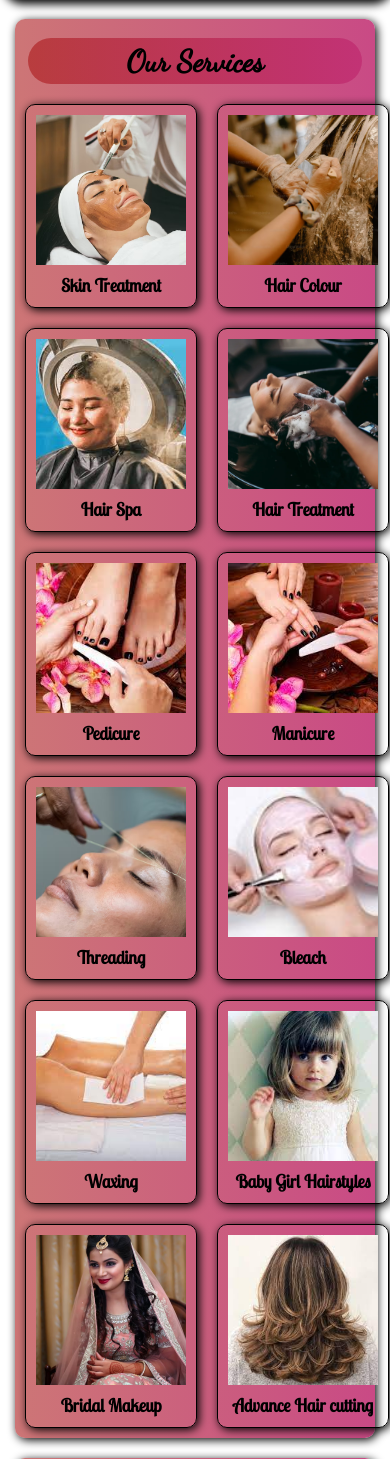
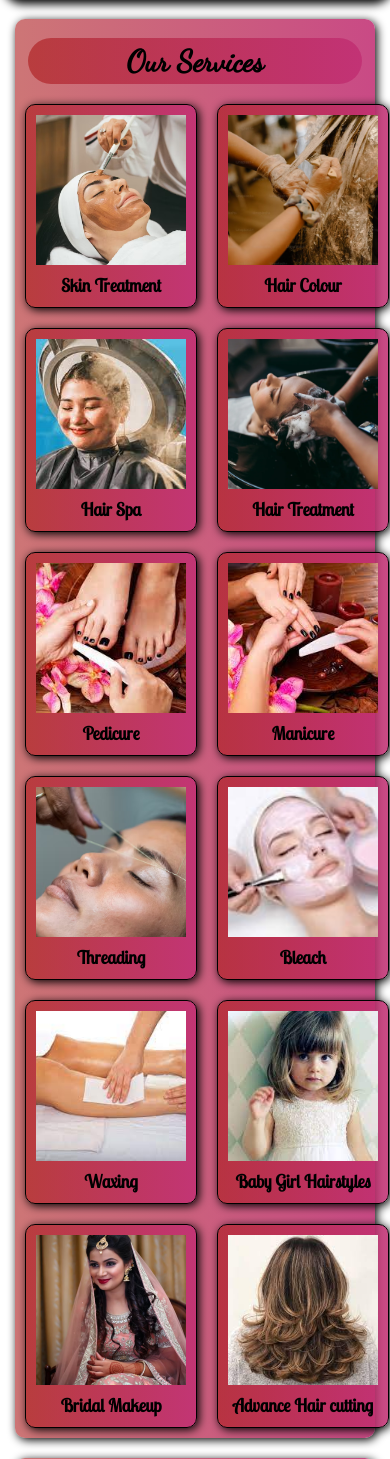
Before and after one commit to chandanshaw833609/apsara, a PHP site: page / in a window 390 px wide. Shown: the part 634-2093 px from the top of the page. Run offline with PHP 8.4, Linux system fonts and the light colour scheme; some web fonts are replaced.

Commit message:
Update index.css

```diff
--- a/style/index.css
+++ b/style/index.css
@@ -170,6 +170,7 @@
         border-radius: 10px;
         margin: 10px;
         box-shadow: 2px 2px 10px black;
+        background: linear-gradient(to right, rgba(170, 22, 22, 0.589), rgba(193, 47, 115, 0.87));
     }
 
     .main-services .row .col img{
```
